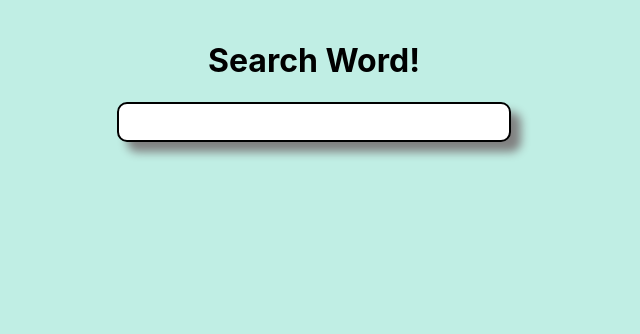
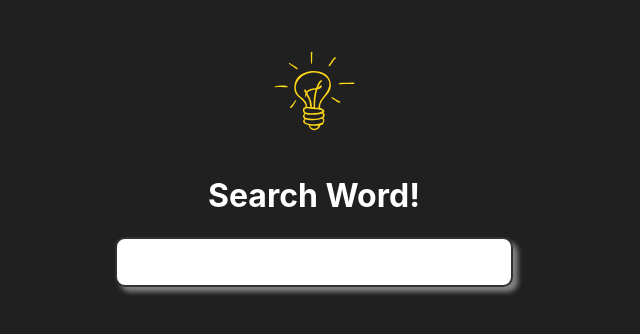
Before and after one commit to FreyaP/Dictionary-App, a React (Create React App) app: page / in a window 1280 px wide. Shown: the top 334 px of the page, without its empty margins (326-966 px from the left). Built offline with nearby package versions, Linux system fonts and the light colour scheme.

Commit message:
Added dark theme provider
set up lightbulb theme changer

```diff
--- a/package.json
+++ b/package.json
@@ -3,6 +3,10 @@
   "version": "0.1.0",
   "private": true,
   "dependencies": {
+    "@fortawesome/fontawesome-svg-core": "^6.2.1",
+    "@fortawesome/free-regular-svg-icons": "^6.2.1",
+    "@fortawesome/free-solid-svg-icons": "^6.2.1",
+    "@fortawesome/react-fontawesome": "^0.2.0",
     "@testing-library/jest-dom": "^5.16.5",
     "@testing-library/react": "^13.4.0",
     "@testing-library/user-event": "^13.5.0",
--- a/src/App.js
+++ b/src/App.js
@@ -1,21 +1,58 @@
+
 
 import styled from 'styled-components';
+import { useTheme, useThemeUpdate } from './context/ThemeContext';
 import Search from './Search';
+import { ReactComponent as Bulb } from './assets/bulb.svg';
 
-const AppStyles = styled.div`
-margin: 10px;
-padding: 10px;
-text-align: center;
+const IconStyles = styled.button`
+margin-top: 30px;
+background:  transparent;
+border: none;
+svg {
+height: 80px;
+margin: 20px;
+fill: ${props => props.darkTheme ? '#ffd816' : 'black'};
+transition: 1s ease-in-out;
+animation: flickerAnimation 2s infinite;
+}
+svg:hover {
+  scale: 1.2;
+  cursor: pointer;
+}
 
+@keyframes flickerAnimation {
+  0%   { opacity:1; }
+  50%  { opacity:0.25; }
+  100% { opacity:1; }
+}
 `;
 
+
 export default function App() {
+
+  const darkTheme = useTheme()
+  const toggleTheme = useThemeUpdate()
+
+  const light = "#FFFFFF";
+  const themeStyles = {
+    backgroundColor: darkTheme ? "#202020" : light,
+    color: darkTheme ? light : "#202020",
+    textAlign: "center",
+    height: "100%",
+    overflow: "auto", // bg color expands with child height
+
+
+
+  }
+
   return (
-    <AppStyles>
-      <header>
-      <h1>Search Word!</h1>
-      </header>
+    <div style={themeStyles}>
+      <IconStyles onClick={toggleTheme} darkTheme={darkTheme}>
+      <Bulb />
+      </IconStyles>
       <Search/>
-    </AppStyles>
+    </div>
+
   );
 }
--- a/src/Meaning.js
+++ b/src/Meaning.js
@@ -6,10 +6,22 @@ const MeaningStyles = styled.div`
 padding-bottom: 10px;
 margin: 20px 100px;
 padding: 10px;
-border: 2px solid black;
+border: 2px solid white;
 border-radius: 10px;
-box-shadow: 10px 10px 10px grey;
-background-color: #FFFBE9;
+box-shadow: 5px 5px 5px grey ;
+
+
+h3 {
+    font-size: 24px;
+}
+
+em {
+    font-size: 16px;
+    opacity: 75%;
+}
+ p {
+    margin-top: 25px;
+ }
 
 
 `;
--- a/src/Search.js
+++ b/src/Search.js
@@ -7,8 +7,10 @@ const FormStyles = styled.form`
 input {
     border-radius: 10px;
     font-size: 30px;
-    border: 2px solid black;
-    box-shadow: 10px 10px 10px grey;
+    border: 2px solid #333;
+    box-shadow: 5px 5px 5px grey;
+    padding: 6px 4px;
+    color: #333;
 }
 `;
 
@@ -30,6 +32,7 @@ e.target.reset(); // clear form
 
     return (
         <div>
+            <h1>Search Word!</h1>
             <FormStyles onSubmit={search}>
                 <input type='search' onChange={e => setKeyword(e.target.value)}/>
             </FormStyles>
--- a/src/Synonyms.js
+++ b/src/Synonyms.js
@@ -1,17 +1,30 @@
 import React from "react";
+import styled from "styled-components";
+
+const SynonymsStyles = styled.div`
+span {
+    padding: 5px;
+}
+`;
 
 export default function Synonyms({ synonyms }) {
     if(synonyms.length) {
     return(
-        <div>
-             <h4>Synonyms: </h4>
+        <SynonymsStyles>
+             <h4>Synonyms </h4>
             {synonyms.map((synonym, index) => {
+                if (synonyms.length > 1) {
                 return (
                     <span key={index}>{synonym}, </span>
                 )
+                } else {
+                    return (
+                        <span key={index}>{synonym} </span>
+                    )
+                }
             }
             )}
-        </div>
+        </SynonymsStyles>
     )} else {
         return null;
     }
--- /dev/null
+++ b/src/context/ThemeContext.js
@@ -0,0 +1,42 @@
+//Use this file as template for other Context Providers
+import React, { useContext, useState } from 'react';
+
+
+//Create the context
+const ThemeContext = React.createContext()
+const ThemeUpdateContext = React.createContext()
+
+
+//Custom hooks to access theme context and update theme
+export function useTheme() {
+    return useContext(ThemeContext)
+}
+export function useThemeUpdate() {
+return useContext(ThemeUpdateContext)
+}
+
+
+//Provider for context to all children
+export function ThemeProvider({ children }) {
+    //This state gets set as ThemeContext.Provider below
+
+
+    const [darkTheme, setDarkTheme] = useState(true)
+
+
+
+    //This toggle function gets set as value for ThemeUpdateContext.Provider
+    function toggleTheme() {
+        setDarkTheme(prevDarkTheme => !prevDarkTheme);
+    }
+
+    //Wrap theme providers around the children and set the values to send
+    //Send muliple values in object
+    return (
+        <ThemeContext.Provider value={darkTheme}>
+            <ThemeUpdateContext.Provider value={toggleTheme}>
+                {children}
+             </ThemeUpdateContext.Provider>
+        </ThemeContext.Provider>
+    )
+}
--- a/src/index.css
+++ b/src/index.css
@@ -1,14 +1,22 @@
+* {
+  box-sizing: border-box;
+
+}
+
+#root {
+  height: 100%;
+
+}
+html,
 body {
   margin: 0;
+  padding: 0;
+  height: 100%;
+
   font-family: -apple-system, BlinkMacSystemFont, 'Segoe UI', 'Roboto', 'Oxygen',
     'Ubuntu', 'Cantarell', 'Fira Sans', 'Droid Sans', 'Helvetica Neue',
     sans-serif;
   -webkit-font-smoothing: antialiased;
   -moz-osx-font-smoothing: grayscale;
-  background-color: #C0EEE4;
+
 }
-
-code {
-  font-family: source-code-pro, Menlo, Monaco, Consolas, 'Courier New',
-    monospace;
-}
--- a/src/index.js
+++ b/src/index.js
@@ -3,11 +3,14 @@ import ReactDOM from 'react-dom/client';
 import './index.css';
 import App from './App';
 import reportWebVitals from './reportWebVitals';
+import { ThemeProvider } from './context/ThemeContext';
 
 const root = ReactDOM.createRoot(document.getElementById('root'));
 root.render(
   <React.StrictMode>
+    <ThemeProvider>
     <App />
+    </ThemeProvider>
   </React.StrictMode>
 );
 
```
Also changed, not shown: src/assets/bulb.svg (added), 1 other file (tests, documents, lock files or other folders).
